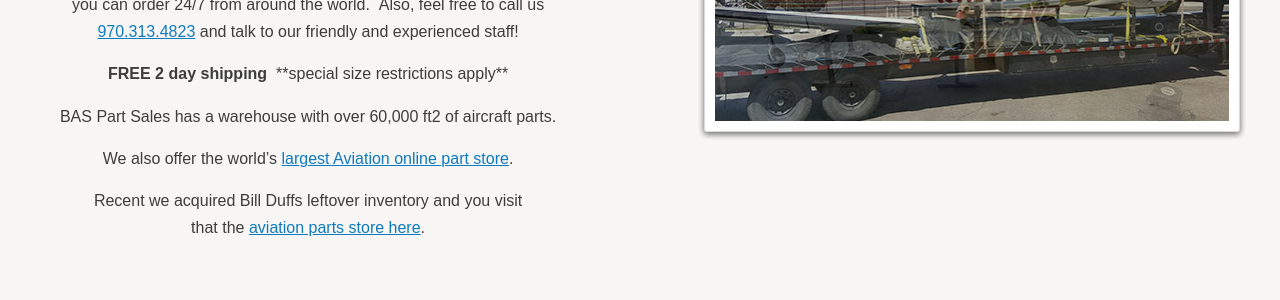
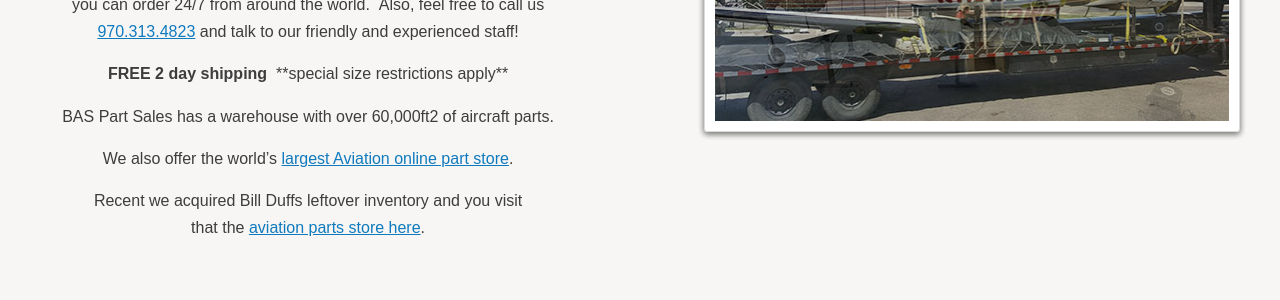
Before and after one commit to variantstudios/baspartsales.com, a Jekyll site: the page built from index.html, in a window 1280 px wide. Shown: the part 947-1247 px from the top of the page. Built offline with Jekyll 4.4.1, drawn with Linux system fonts in a browser that asks for light colours; nearby versions of some CDN libraries.

Commit message:
Updated 'index.html' via CloudCannon

```diff
--- a/index.html
+++ b/index.html
@@ -35,7 +35,7 @@ seo:
             <p><img src="assets/images/plane-icon.png" /></p>
             <p>Contact BAS Part Sales, LLC and access thousands of aircraft parts including, Cessna, Beechcraft, Piper and Mooney! &nbsp;With our online store you can order 24/7 from around the world. &nbsp;Also, feel free to call us <a href="tel:9703134823">970.313.4823</a> and talk to our friendly and experienced staff!</p>
             <p><strong>FREE 2 day shipping</strong> &nbsp;**special size restrictions apply**</p>
-            <p>BAS Part Sales has a warehouse with over 60,000 ft2 of aircraft parts.</p>
+            <p>BAS Part Sales has a warehouse with over 60,000ft2 of aircraft parts.</p>
             <p>We also offer the world&rsquo;s <a href="https://www.ebay.com/usr/baspartsales" target="_blank">largest Aviation online part store</a>.</p>
             <p>Recent we acquired Bill Duffs leftover inventory and you visit<br />that the <a href="https://www.ebay.com/str/bas-duffstuff" target="_blank">aviation parts store here</a>.</p>
         </div>
```
